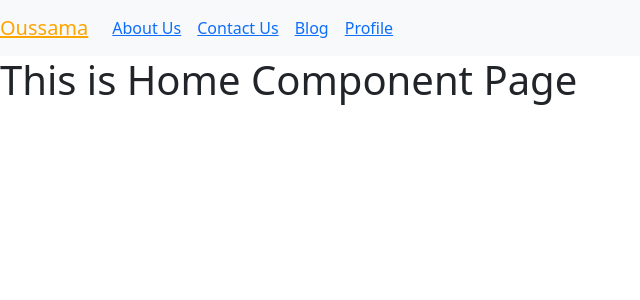
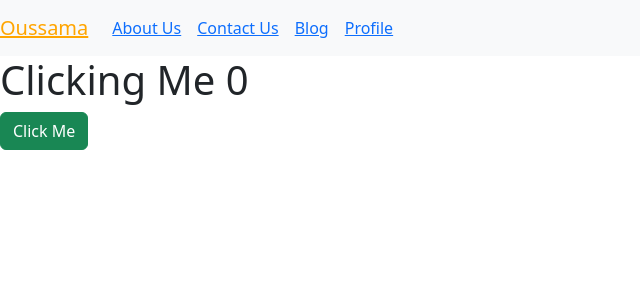
Before and after one commit to Ouss-tagh-dev/React-js-Fundamental, a React (Create React App) app: page / in a window 1280 px wide. Shown: the top 300 px of the page, without its empty margins (0-640 px from the left). Built offline with nearby package versions, Linux system fonts and the light colour scheme; the HTML template or start-up script is replaced by a standard one.

Commit message:
UseState , Class Component to Functional Component

```diff
--- a/src/App.js
+++ b/src/App.js
@@ -1,14 +1,17 @@
-import { Component } from "react";
+import React, { useState } from "react";
 import "bootstrap/dist/css/bootstrap.min.css";
 
-class App extends Component {
-  render() {
-    return (
-      <div className="App">
-        <h1>This is Home Component Page</h1>
-      </div>
-    );
-  }
-}
+const App = () => {
+  const [count, setCount] = useState(0);
+
+  return (
+    <div className="App">
+      <h1>Clicking Me {count}</h1>
+      <button className="btn btn-success" onClick={() => setCount(count + 1)}>
+        Click Me
+      </button>
+    </div>
+  );
+};
 
 export default App;
```
